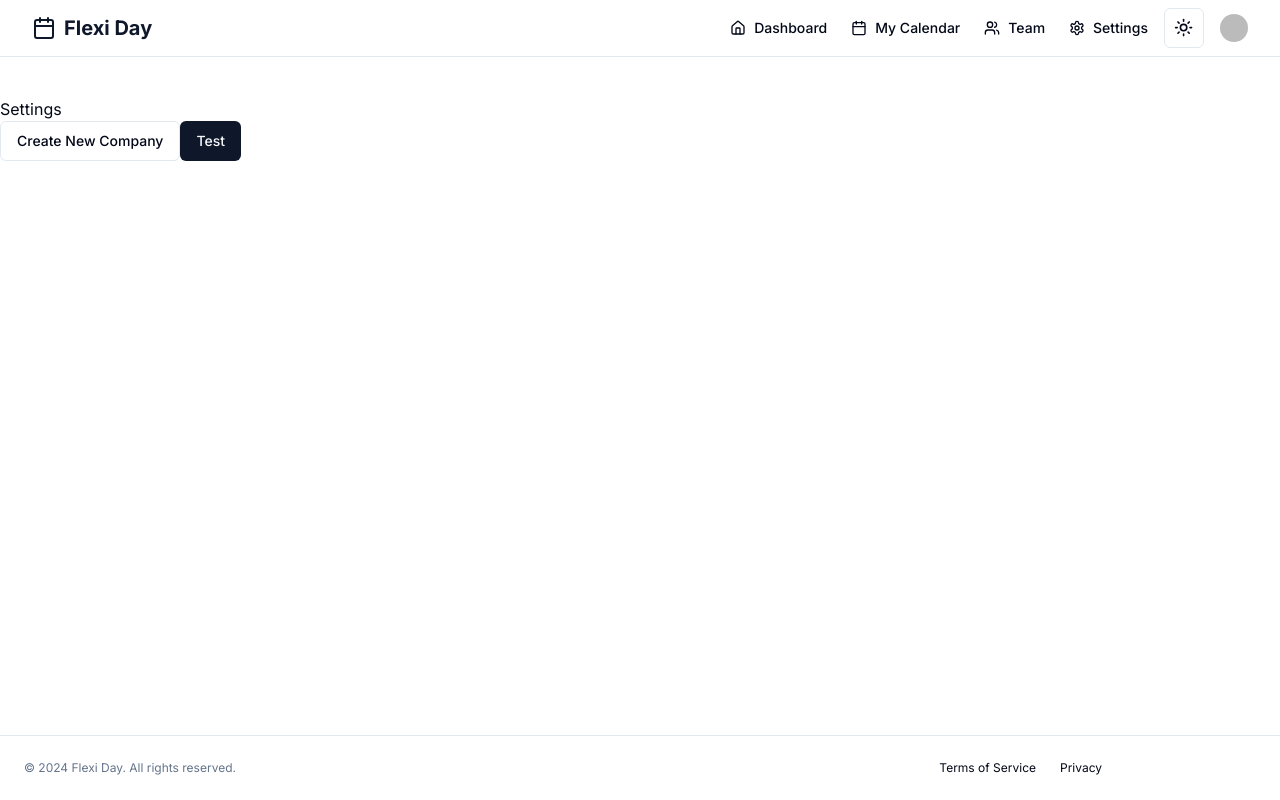
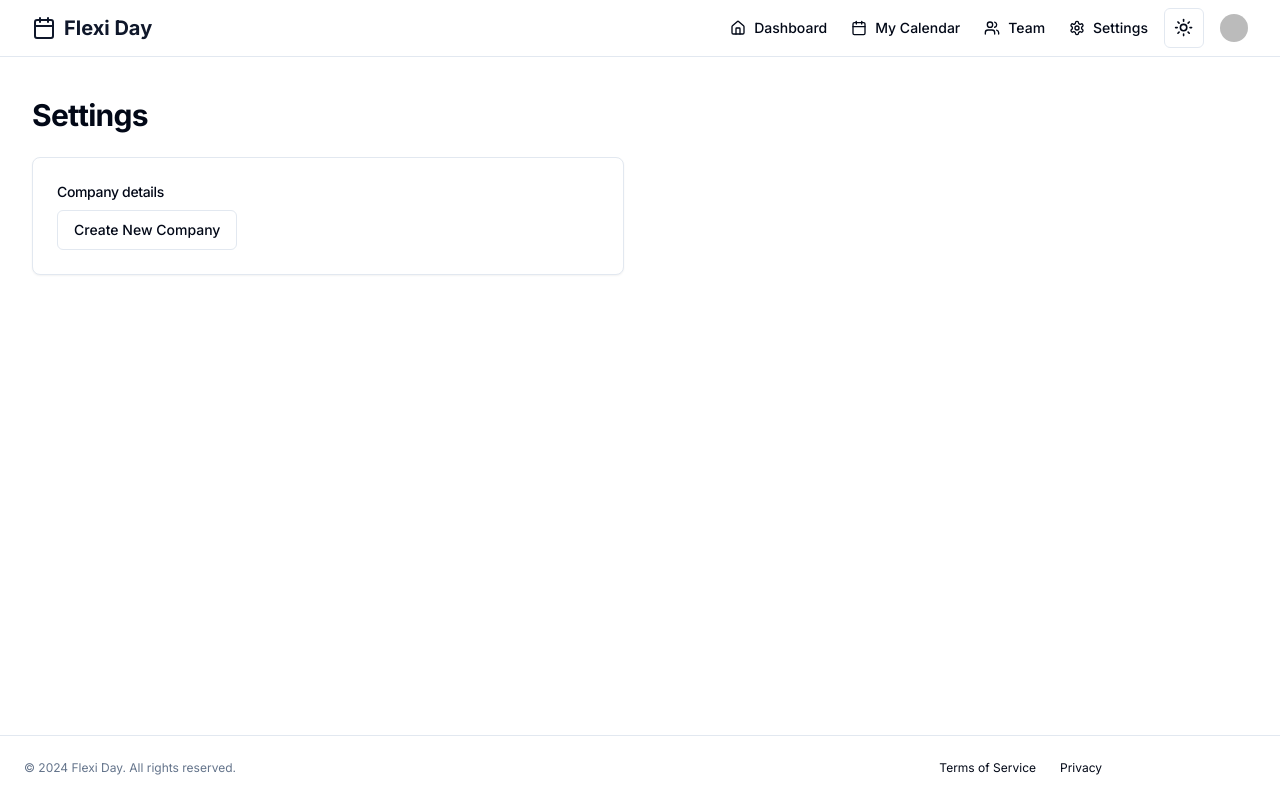
Before and after one commit to Daniel88dev/flexi-day, a Next.js app: page /settings in a window 1280 px wide. Built offline with nearby package versions, Linux system fonts and the light colour scheme; no server answers; sample sign-in values are in the browser's storage; some icons are missing; what @next/env would draw is missing.

Commit message:
working on Company logic for DB update

```diff
--- a/app/(auth)/settings/addCompanyAction.ts
+++ b/app/(auth)/settings/addCompanyAction.ts
@@ -3,6 +3,7 @@
 import { getUserId } from "@/drizzle/users";
 import xss from "xss";
 import { CompanyType, insertCompany } from "@/drizzle/company";
+import { CompanyUsersType, insertCompanyUser } from "@/drizzle/companyUsers";
 
 export type SubmitNewCompanyType = {
   success: boolean;
@@ -66,11 +67,7 @@ export const submitNewCompany = async (
     managerId: userId,
   };
 
-  console.table(companyData);
-
   const companyId = await insertCompany(companyData);
-
-  console.log(companyId);
 
   if (!companyId || isNaN(companyId[0].insertedId)) {
     errors.server = "Error on making change in DB";
@@ -83,5 +80,24 @@ export const submitNewCompany = async (
     };
   }
 
+  const companyUserData: CompanyUsersType = {
+    userId: userId,
+    companyId: companyId[0].insertedId,
+    isAdmin: true,
+  };
+
+  const companyUserId = await insertCompanyUser(companyUserData);
+
+  if (!companyUserId || isNaN(companyUserId[0].insertedId)) {
+    errors.server = "Error on making change in DB";
+  }
+
+  if (Object.keys(errors).length > 0) {
+    return {
+      ...prevState,
+      errors,
+    };
+  }
+
   return { ...prevState, success: true };
 };
--- a/app/(auth)/settings/page.tsx
+++ b/app/(auth)/settings/page.tsx
@@ -1,13 +1,27 @@
 import CompanyAddComponent from "@/app/(auth)/settings/CompanyAddComponent";
-import TestEmailSend from "@/app/(auth)/settings/TestEmailSend";
+import { Card, CardContent, CardHeader, CardTitle } from "@/components/ui/card";
 
 const SettingsPage = () => {
   return (
-    <>
-      <h1>Settings</h1>
-      <CompanyAddComponent />
-      <TestEmailSend />
-    </>
+    <div className={"container grid gap-6 md:gap-8 lg:grid-cols-2"}>
+      <div className={"space-y-6"}>
+        <h1 className="text-3xl font-bold tracking-tight">Settings</h1>
+        <Card>
+          <CardHeader
+            className={
+              "flex flex-row items-center justify-between space-y-0 pb-2"
+            }
+          >
+            <CardTitle className={"text-sm font-medium"}>
+              Company details
+            </CardTitle>
+          </CardHeader>
+          <CardContent>
+            <CompanyAddComponent />
+          </CardContent>
+        </Card>
+      </div>
+    </div>
   );
 };
 
--- /dev/null
+++ b/drizzle/companyUsers.ts
@@ -0,0 +1,12 @@
+import { CompanyUsers } from "@/drizzle/schema";
+import { db } from "@/drizzle/db";
+
+export type CompanyUsersType = typeof CompanyUsers.$inferInsert;
+
+export const insertCompanyUser = async (companyUser: CompanyUsersType) => {
+  return db
+    .insert(CompanyUsers)
+    .values(companyUser)
+    .returning({ insertedId: CompanyUsers.id })
+    .onConflictDoNothing();
+};
--- /dev/null
+++ b/drizzle/groupUsers.ts
@@ -0,0 +1,4 @@
+import { GroupUsers } from "@/drizzle/schema";
+import { db } from "@/drizzle/db";
+
+export type GroupUsersType = typeof GroupUsers.$inferInsert;
--- a/drizzle/schema.ts
+++ b/drizzle/schema.ts
@@ -10,6 +10,7 @@ import {
   varchar,
   integer,
 } from "drizzle-orm/pg-core";
+import { User } from "lucide-react";
 
 export const UsersTable = pgTable(
   "users",
@@ -40,6 +41,17 @@ export const Company = pgTable("company", {
     .references(() => UsersTable.id),
 });
 
+export const CompanyUsers = pgTable("company_users", {
+  id: serial("id").primaryKey(),
+  companyId: integer("company_id")
+    .notNull()
+    .references(() => Company.id),
+  userId: integer("user_id")
+    .notNull()
+    .references(() => UsersTable.id),
+  isAdmin: boolean("is_admin").default(false),
+});
+
 export const WorkingGroup = pgTable(
   "working_group",
   {
@@ -52,7 +64,9 @@ export const WorkingGroup = pgTable(
       .references(() => UsersTable.id),
     vacationDefault: integer("vacation_default").default(0),
     homeOfficeDefault: integer("home_default").default(0),
-    companyId: serial("company_id").references(() => Company.id),
+    companyId: serial("company_id")
+      .notNull()
+      .references(() => Company.id),
   },
   (workingGroups) => {
     return {
@@ -68,9 +82,7 @@ export const GroupUsers = pgTable("group_users", {
   userId: serial("user_id")
     .notNull()
     .references(() => UsersTable.id),
-  groupId: serial("group_id")
-    .notNull()
-    .references(() => WorkingGroup.id),
+  groupId: serial("group_id").references(() => WorkingGroup.id),
   isActive: boolean("is_active").notNull().default(false),
   isAdmin: boolean("is_admin").notNull().default(false),
   canView: boolean("can_view").notNull().default(true),
@@ -82,7 +94,9 @@ export const UserQuotas = pgTable("user_quotas", {
   userId: serial("user_id")
     .notNull()
     .references(() => UsersTable.id),
-  companyId: serial("company_id").references(() => Company.id),
+  companyId: serial("company_id")
+    .notNull()
+    .references(() => Company.id),
   vacationQuota: integer("vacation_quota").notNull().default(0),
   vacationSpend: integer("vacation_spend").default(0),
   homeOfficeQuota: integer("home_office_quota").notNull().default(0),
```
